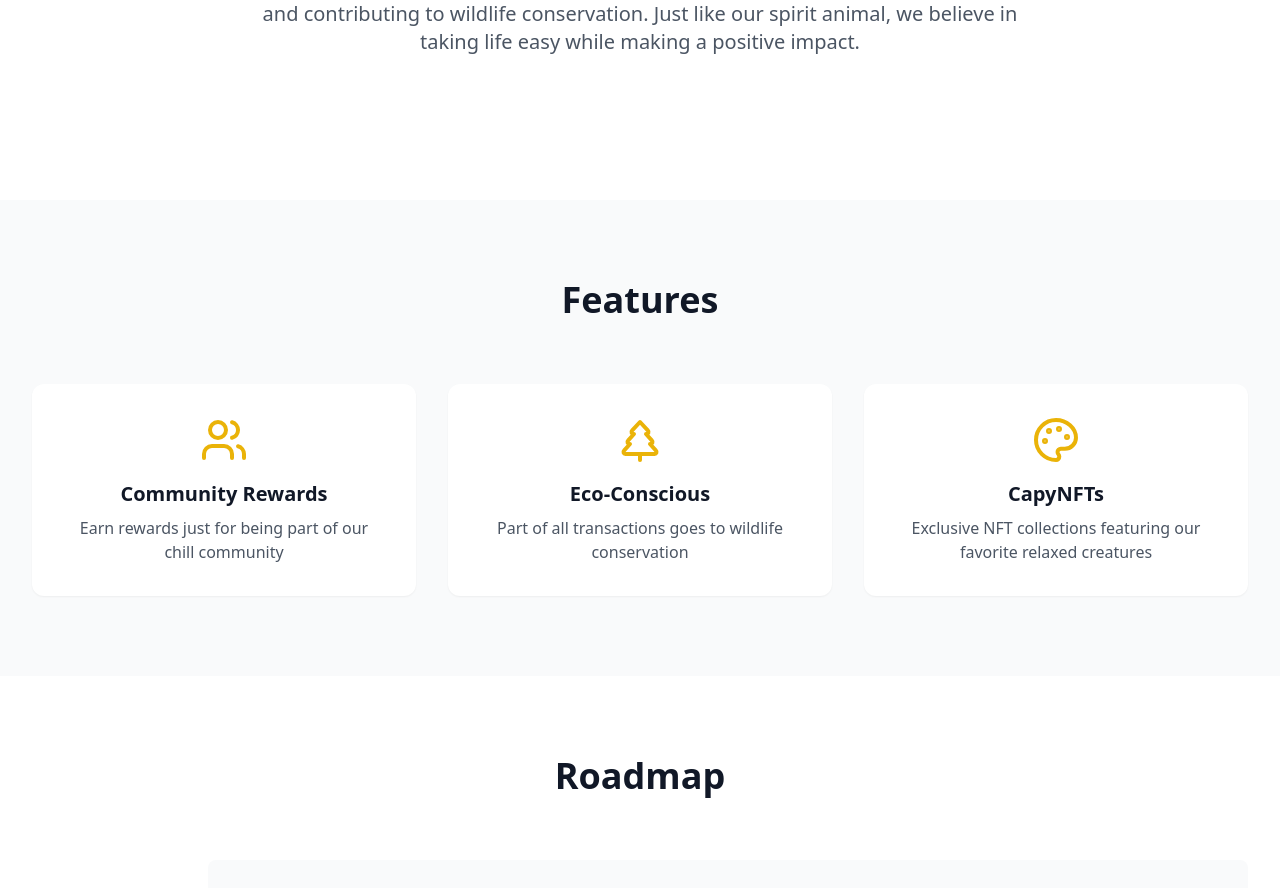
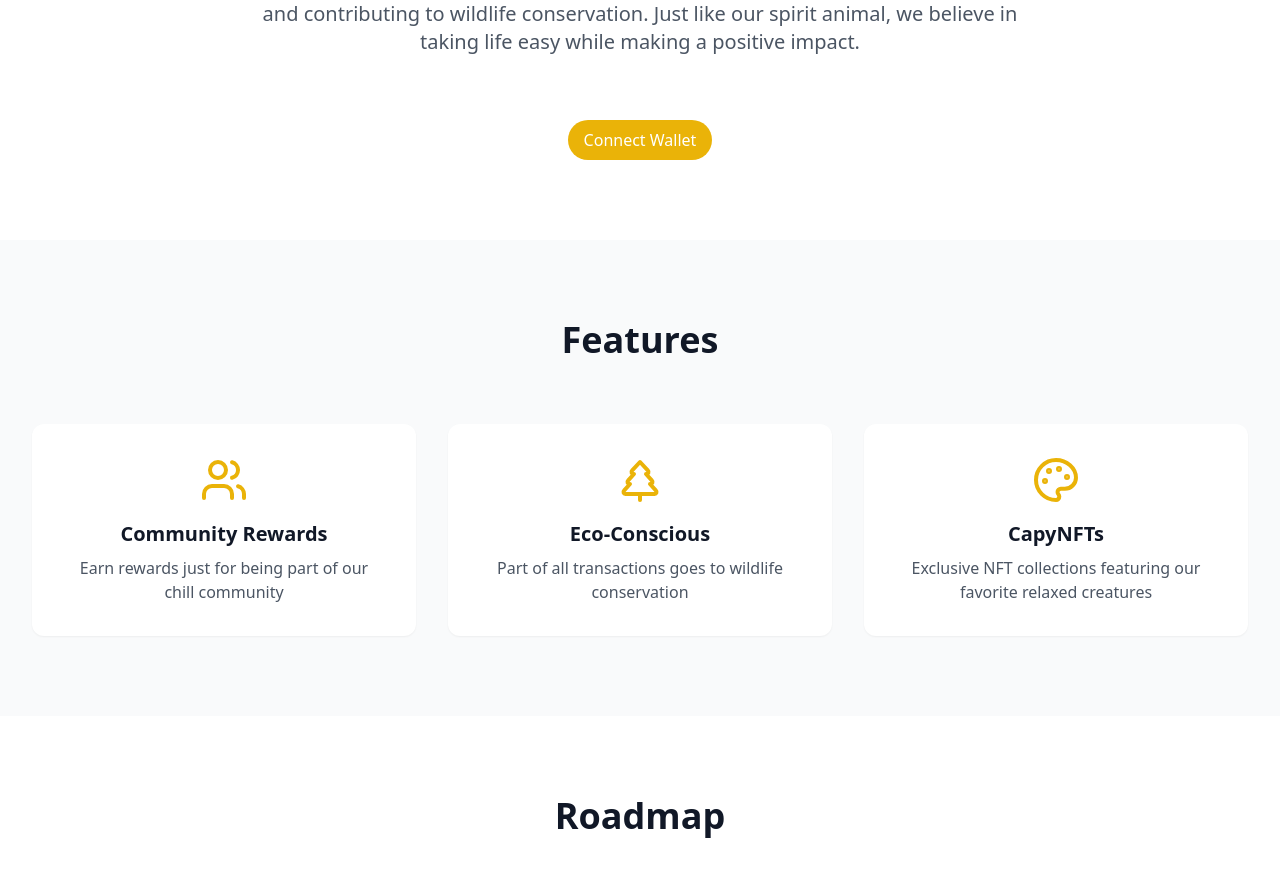
Before and after one commit to pkhiani/capybara-coin, a React (Vite) app: page / in a window 1280 px wide. Shown: the part 964-1852 px from the top of the page. Built offline with nearby package versions, Linux system fonts and the light colour scheme.

Commit message:
connect wallet button on screen

```diff
--- a/src/components/About.tsx
+++ b/src/components/About.tsx
@@ -12,6 +12,14 @@ export function About() {
             we believe in taking life easy while making a positive impact.
           </p>
         </div>
+        <div className='align-center justify-center flex'>
+        <a href="https://fun.virtuals.io/agents/0x52FfF1bFDF071A43F79A3Eb45739107Fd000DbA8">
+            <button className=" bg-yellow-500 text-white px-4 py-2 rounded-full hover:bg-yellow-600 transition" >
+              Connect Wallet
+            </button>
+            </a>
+        </div>
+
       </div>
     </section>
   );
```
